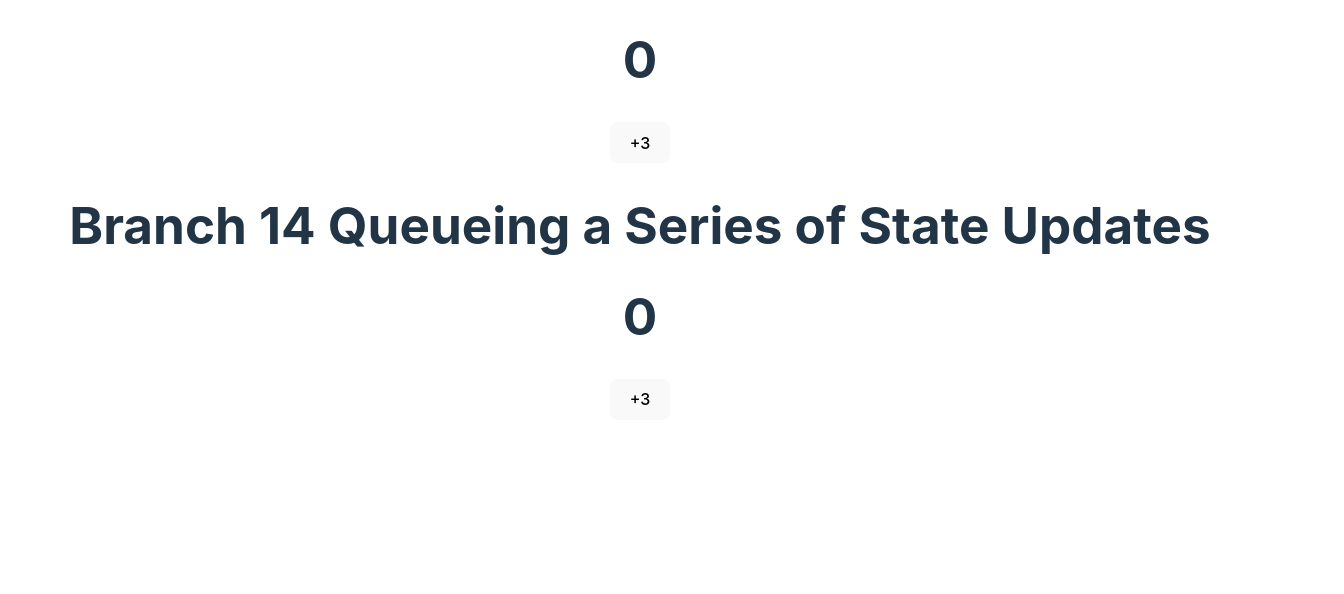
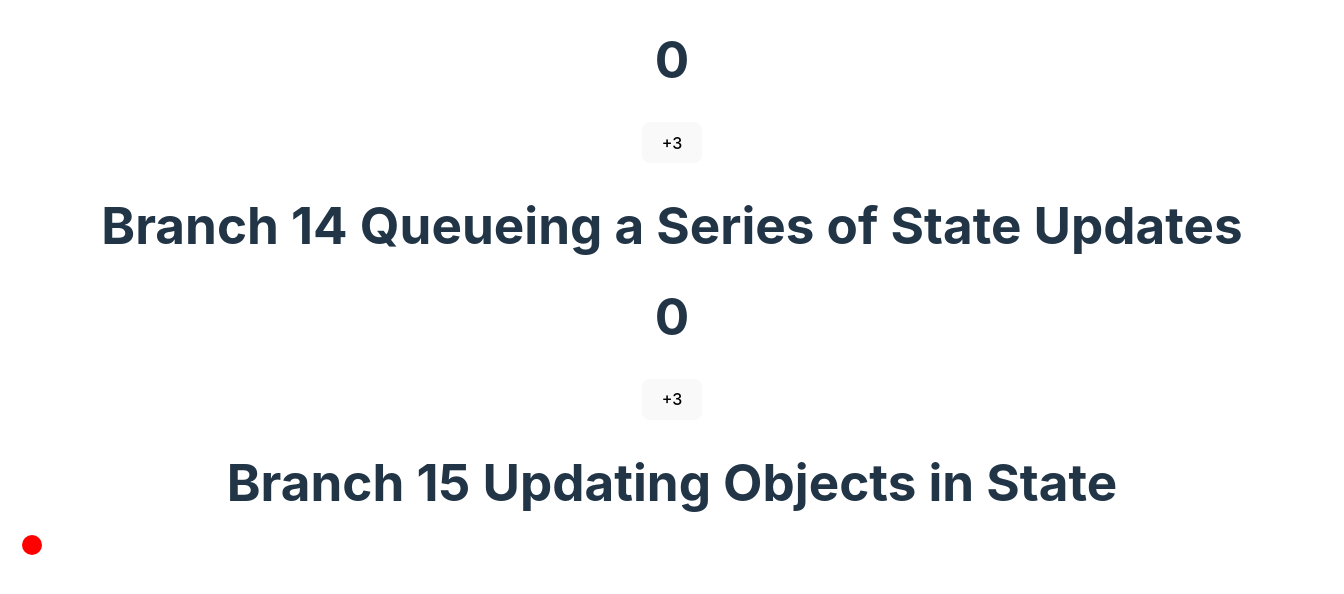
Before and after one commit to drfarh/react-things, a React (Vite) app: page / in a window 1280 px wide. Shown: the part 6222-6816 px from the top of the page, 1344 px wide, since content can reach past the window. Before the commit the page ends 6674 px from the top, so only its background shows below. Built offline with nearby package versions, Linux system fonts and the light colour scheme.

Commit message:
Branch 15 Updating Objects in State

```diff
--- a/src/App.jsx
+++ b/src/App.jsx
@@ -16,6 +16,7 @@ import Toolbar from './Toolbar'
 import Gallery2 from './Gallery2'
 import Counter from './Counter'
 import Counter1 from './Counter1'
+import MovingDot from './MovingDot'
 
 
 
@@ -111,10 +112,13 @@ function App() {
 <div>
   <h1>Branch 14 Queueing a Series of State Updates</h1>
   <Counter1 />
-
 </div>
 
-
+{/* Branch 15 Updating Objects in State*/}
+<div>
+  <h1>Branch 15 Updating Objects in State</h1>
+  <MovingDot />
+</div>
     </>
   )
 }
--- /dev/null
+++ b/src/MovingDot.jsx
@@ -0,0 +1,33 @@
+
+import { useState } from 'react';
+export default function MovingDot() {
+  const [position, setPosition] = useState({
+    x: 0,
+    y: 0
+  });
+  return (
+    <div
+      onPointerMove={e => {
+        setPosition({
+          x: e.clientX,
+          y: e.clientY
+        });
+      }}
+      style={{
+        position: 'relative',
+        width: '100vw',
+        height: '100vh',
+      }}>
+      <div style={{
+        position: 'absolute',
+        backgroundColor: 'red',
+        borderRadius: '50%',
+        transform: `translate(${position.x}px, ${position.y}px)`,
+        left: -10,
+        top: -10,
+        width: 20,
+        height: 20,
+      }} />
+    </div>
+  );
+}
```
